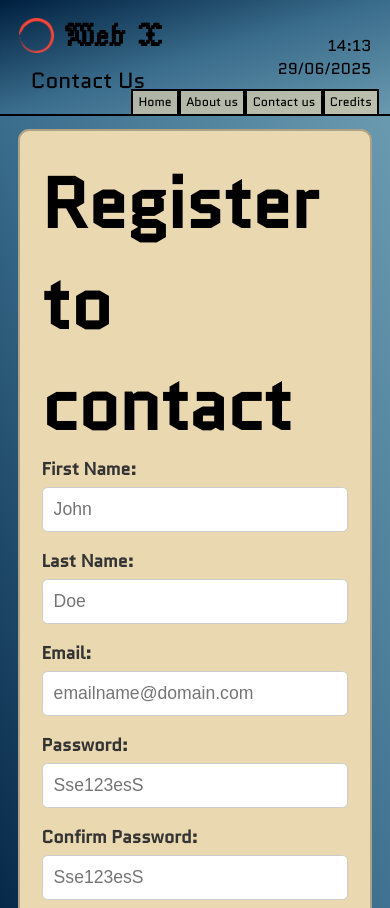
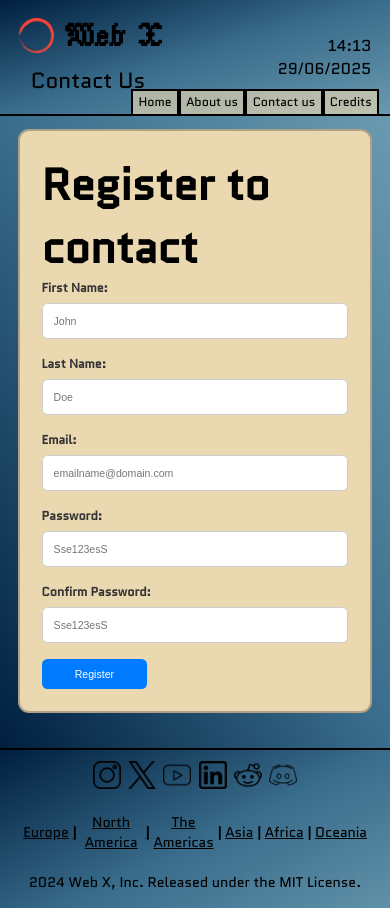
Before and after one commit to Rouxxel/Web_practice, a plain HTML site: page pages/contact_us.html in a window 390 px wide. Shown: the top 908 px of the page. Drawn offline with Linux system fonts and the light colour scheme.

Commit message:
Ensure contact us page responsiveness

```diff
--- a/css/contact_us.css
+++ b/css/contact_us.css
@@ -22,6 +22,7 @@
     display: block; /* Labels appear above inputs */
     margin-bottom: 0.3125rem; /* Small space between label and input */
     font-weight: bold;
+    font-size: 1.1rem;
     color: #333;
 }
 
@@ -72,3 +73,88 @@
     background-color: #004085; /* Darker blue on click */
     box-shadow: inset 0 0.1875rem 0.3125rem rgba(0, 0, 0, 0.125); /* Slight shadow on press */
 }
+
+/* ---------- MEDIA QUERIES ---------- */
+@media (max-width: 768px){
+    .register_title {
+        font-size: 3rem;
+    }
+
+    .registration_form input[type="text"],
+    .registration_form input[type="password"] {
+        font-size: 0.8rem;
+    }
+
+    .submit_button {
+        width: 7rem;
+        padding: 0.7rem;
+        font-size: 0.8rem;
+    }
+
+    .registration_form label {
+        font-size: 0.9rem;
+    }
+}
+
+@media (max-width: 600px){
+    .register_title {
+        font-size: 2.7rem;
+    }
+
+    .registration_form input[type="text"],
+    .registration_form input[type="password"] {
+        font-size: 0.7rem;
+    }
+
+    .submit_button {
+        width: 6.5rem;
+        padding: 0.6rem;
+        font-size: 0.7rem;
+    }
+
+    .registration_form label {
+        font-size: 0.8rem;
+    }
+}
+
+@media (max-width: 480px){
+    .register_title {
+        font-size: 2.5rem;
+    }
+
+    .registration_form input[type="text"],
+    .registration_form input[type="password"] {
+        font-size: 0.6rem;
+    }
+
+    .submit_button {
+        width: 6rem;
+        padding: 0.5rem;
+        font-size: 0.6rem;
+    }
+
+    .registration_form label {
+        font-size: 0.7rem;
+    }
+}
+
+@media (max-width: 360px){
+    .register_title {
+        font-size: 2.3rem;
+    }
+
+    .registration_form input[type="text"],
+    .registration_form input[type="password"] {
+        font-size: 0.5rem;
+    }
+
+    .submit_button {
+        width: 5rem;
+        padding: 0.4rem;
+        font-size: 0.5rem;
+    }
+
+    .registration_form label {
+        font-size: 0.6rem;
+    }
+}
```
